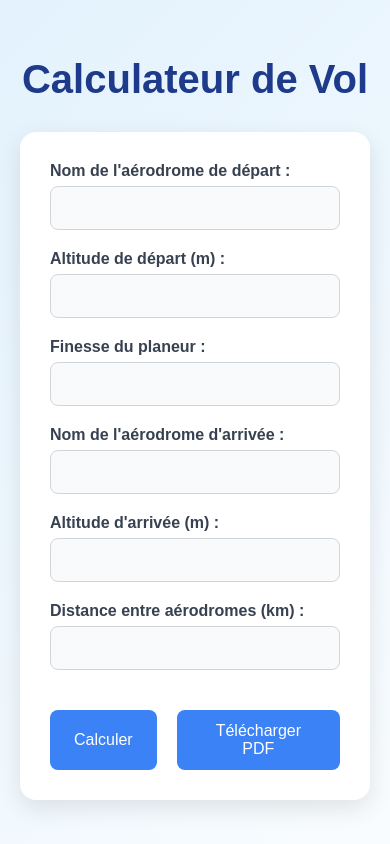
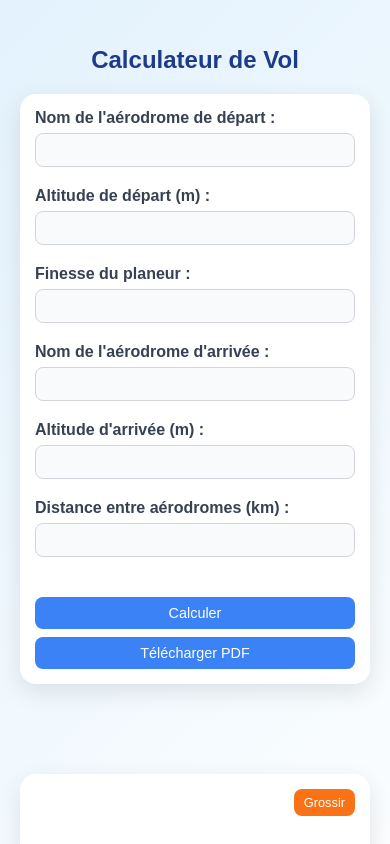
Before and after one commit to Noa63500/calculateur-de-vol, a plain HTML site: page index.html in a window 390 px wide. Shown: the top 844 px of the page. Drawn offline with nearby package versions, Linux system fonts and the light colour scheme.

Commit message:
Update index.html

```diff
--- a/index.html
+++ b/index.html
@@ -2,6 +2,7 @@
 <html lang="fr">
 <head>
   <meta charset="UTF-8">
+  <meta name="viewport" content="width=device-width, initial-scale=1.0">
   <title>Calculateur de Vol</title>
   <link rel="icon" type="image/png" href="https://cdn-icons-png.flaticon.com/512/84/84436.png">
 
@@ -10,7 +11,9 @@
   <script src="https://cdnjs.cloudflare.com/ajax/libs/jspdf-autotable/3.5.25/jspdf.plugin.autotable.min.js"></script>
 
   <style>
-    * { box-sizing: border-box; }
+    * {
+      box-sizing: border-box;
+    }
     body {
       margin: 0;
       padding: 0;
@@ -68,6 +71,7 @@
       justify-content: center;
       gap: 20px;
       margin-top: 20px;
+      flex-wrap: wrap;
     }
     button {
       background: #3b82f6;
@@ -106,6 +110,7 @@
       box-shadow: 0 8px 24px rgba(0,0,0,0.1);
       width: 100%;
       position: relative;
+      overflow-x: auto;
     }
     .btn-fullscreen {
       position: absolute;
@@ -153,6 +158,52 @@
     .chart-container.fullscreen canvas {
       width: 100% !important;
       height: 90vh !important;
+    }
+
+    /* --- Responsive --- */
+    @media (max-width: 768px) {
+      h1 {
+        font-size: 2rem;
+        margin-bottom: 20px;
+      }
+      .card {
+        padding: 20px;
+      }
+      input, button {
+        font-size: 1rem;
+        padding: 10px;
+      }
+      .buttons {
+        flex-direction: column;
+        gap: 10px;
+      }
+      .btn-fullscreen {
+        padding: 6px 10px;
+        font-size: 0.8em;
+      }
+      table {
+        font-size: 0.9rem;
+      }
+    }
+
+    @media (max-width: 480px) {
+      h1 {
+        font-size: 1.5rem;
+      }
+      .card {
+        padding: 15px;
+      }
+      input, button {
+        font-size: 0.9rem;
+        padding: 8px;
+      }
+      .buttons {
+        flex-direction: column;
+        gap: 8px;
+      }
+      table {
+        font-size: 0.8rem;
+      }
     }
   </style>
 </head>
```
